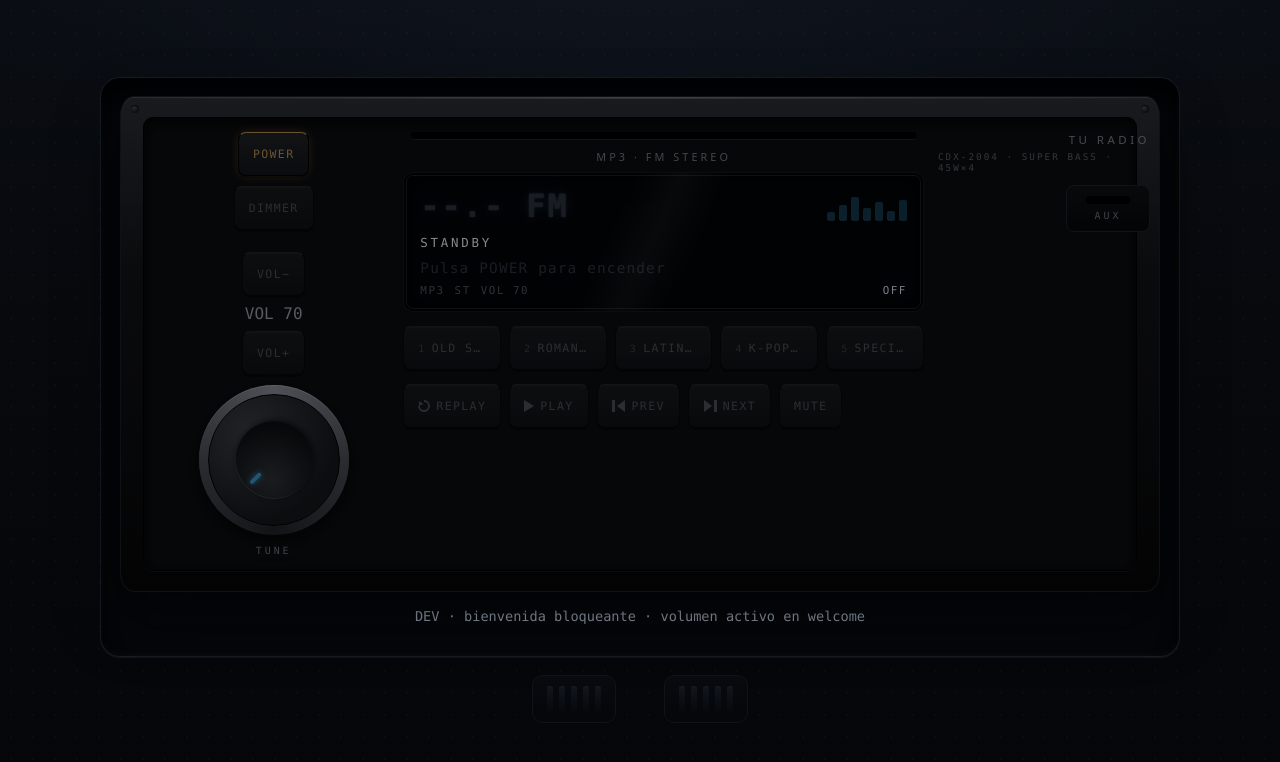
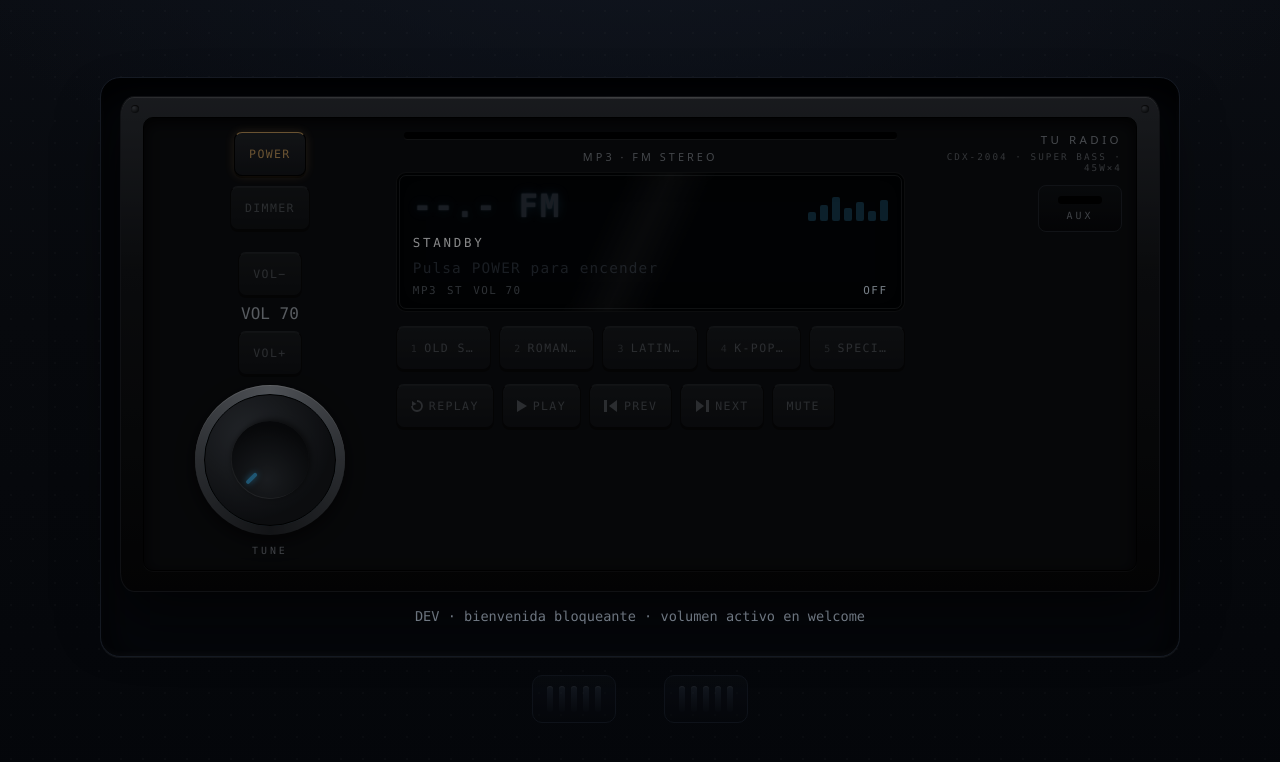
Before and after one commit to LucasCarvajalC/tu_radio, a React (Vite) app: page / in a window 1280 px wide. Shown: the top 762 px of the page. Built offline with nearby package versions, Linux system fonts and the light colour scheme.

Commit message:
fix(visual): aux dentro del frontal

```diff
--- a/src/styles/radio.css
+++ b/src/styles/radio.css
@@ -86,7 +86,7 @@
 /* Faceplate: 3 zonas (V3) */
 .faceplate-grid {
   display: grid;
-  grid-template-columns: 24% 54% 22%;
+  grid-template-columns: minmax(0, 1.1fr) minmax(0, 2.5fr) minmax(0, 1fr);
   gap: 14px;
   align-items: start;
 }
@@ -96,6 +96,7 @@
   flex-direction: column;
   gap: 10px;
   align-items: center;
+  min-width: 0;
 }
 
 .fp-center {
@@ -121,6 +122,8 @@
   flex-direction: column;
   align-items: flex-end;
   gap: 12px;
+  min-width: 0;
+  max-width: 100%;
 }
 
 .fp-brand {
@@ -133,6 +136,9 @@
   flex-direction: column;
   align-items: flex-end;
   gap: 4px;
+  max-width: 100%;
+  text-align: right;
+  overflow-wrap: anywhere;
 }
 
 .fp-brand__model {
@@ -157,7 +163,8 @@
 }
 
 .aux-port {
-  width: 84px;
+  width: min(84px, 100%);
+  align-self: flex-end;
   padding: 10px 8px;
   border: 1px solid #1c232e;
   border-radius: 8px;
```
